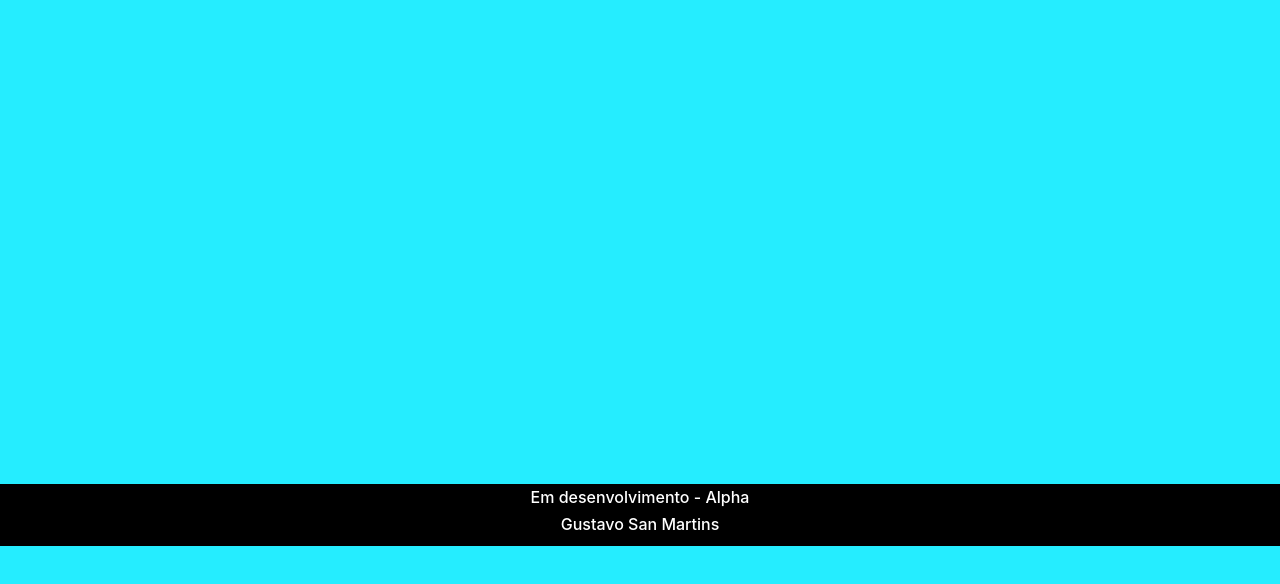
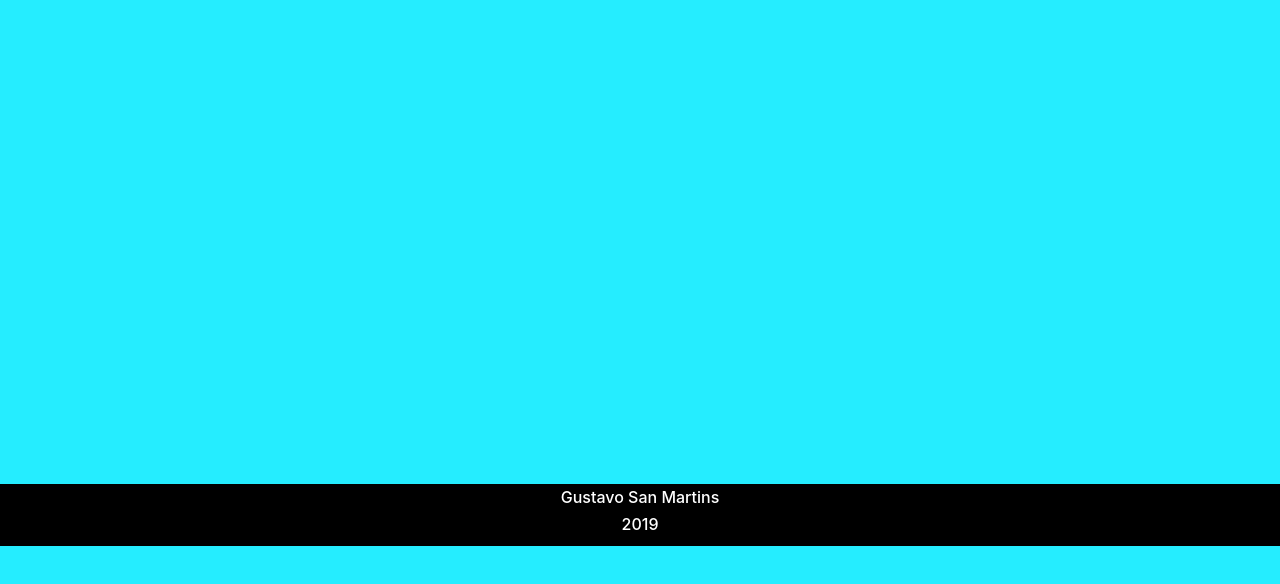
Before and after one commit to gustavosandev/FPWA, a plain HTML site: page index.html in a window 1280 px wide. Shown: the part 254-838 px from the top of the page. Drawn offline with nearby package versions, Linux system fonts and the light colour scheme.

Commit message:
correcao footer

```diff
--- a/estilo.css
+++ b/estilo.css
@@ -40,7 +40,6 @@ footer{
 	background-color: #4371E8;
 
 }
-
 .add-button {
   position: absolute;
   top: 1px;
--- a/index.html
+++ b/index.html
@@ -10,6 +10,7 @@
 		<link rel="apple-touch-icon" sizes="76x76" href="touch-icon-ipad.png">
 		<link rel="apple-touch-icon" sizes="120x120" href="touch-icon-iphone-retina.png">
 		<link rel="apple-touch-icon" sizes="152x152" href="touch-icon-ipad-retina.png">
+		<!-- fim hack -->
 	    <meta name="viewport" content="width=device-width, initial-scale=1, shrink-to-fit=no">
 		<link rel="stylesheet" type="text/css" href="bootstrap.min.css">
 		<link rel="stylesheet" type="text/css" href="estilo.css">
@@ -72,8 +73,8 @@
     	<div class="container-fluid">
     		<div class="row footer-color py-1">
     			<div class="col">
-    				<h6 class="text-center text-white">Em desenvolvimento - Alpha</h6>
     				<h6 class="text-center text-white">Gustavo San Martins</h6>
+    				<h6 class="text-center text-white">2019</h6>
     			</div>
     		</div>
     	</div>
```
Also changed, not shown: manifest.json.
